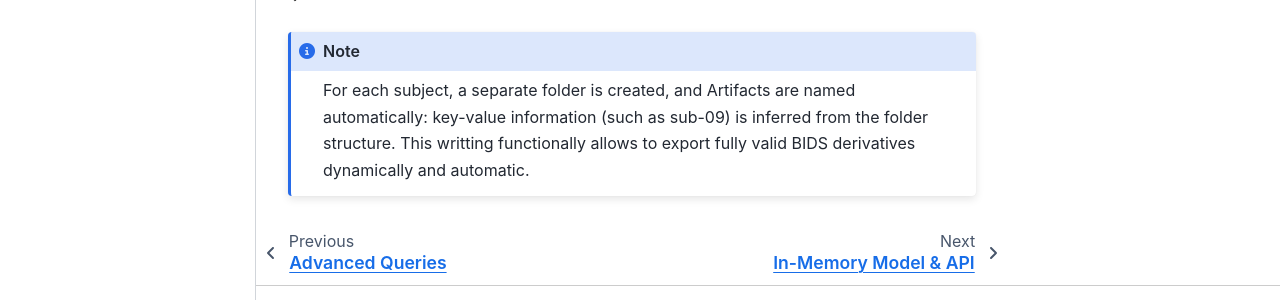
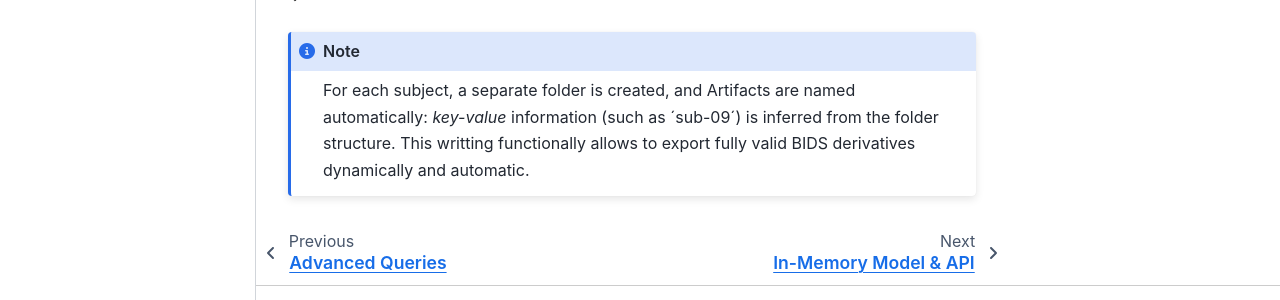
Before and after one commit to alexisbaxman/ancpbids_documentation, a Jupyter Book: the page built from book/write.md, in a window 1280 px wide and 926 px high. Shown: the part 563-863 px from the top of the window. Built offline with Jupyter Book 1.0.4 settings and Sphinx 7.4.7 and the Sphinx Book theme 1.1.4, drawn with Linux system fonts in a browser that asks for light colours.

````diff
--- a/book/write.md
+++ b/book/write.md
@@ -6,6 +6,6 @@ When ´calling ancpbids.save_dataset()´, the in-memory graph materializes as a
 ![dataset_description_json](../static/dataset_description_json.png)
 
 ```{note}
-For each subject, a separate folder is created, and Artifacts are named automatically: key-value information (such as sub-09) is inferred from the folder structure. This writting functionally allows to export fully valid BIDS derivatives dynamically and automatic.
+For each subject, a separate folder is created, and Artifacts are named automatically: *key-value* information (such as ´sub-09´) is inferred from the folder structure. This writting functionally allows to export fully valid BIDS derivatives dynamically and automatic.
 
 ```
````
